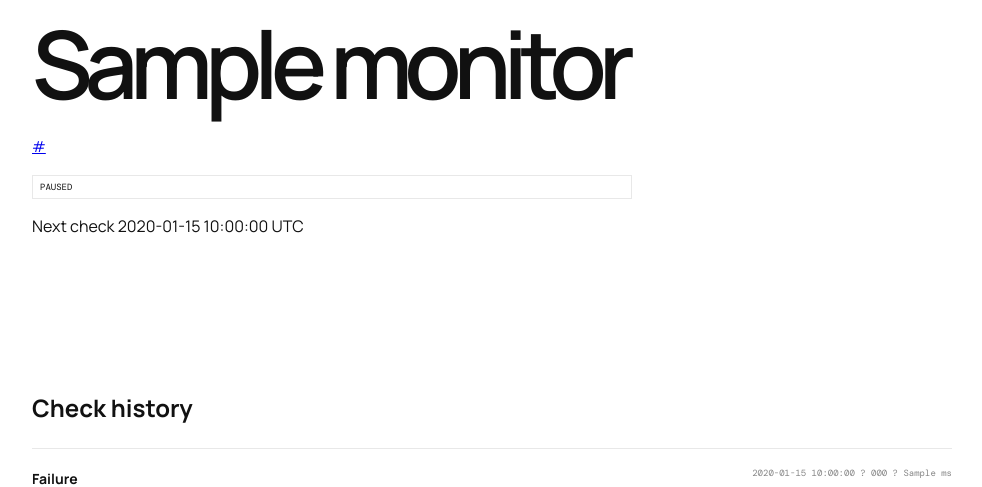
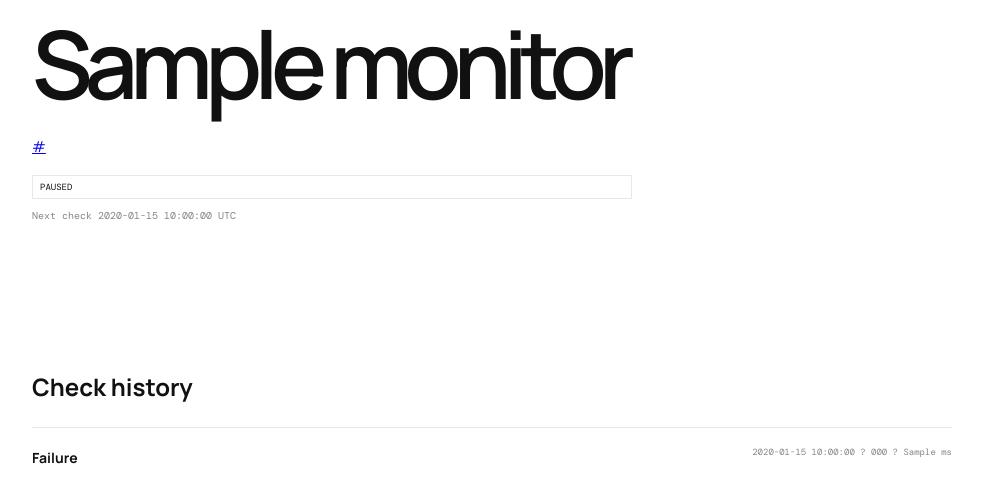
Before and after one commit to RajuSinghRaj/devme, a Flask app: template templates/monitor.html in a window 1280 px wide. Shown: the part 196-683 px from the top of the page, without its empty margins (148-1130 px from the left). Run offline with Flask 3, Linux system fonts and the light colour scheme; the template is opened without the code that fills it: most values are stand-ins (such as "Sample title", 1, 10 or a date in 2020).

Commit message:
style: format monitor schedule note

```diff
--- a/static/style.css
+++ b/static/style.css
@@ -20,3 +20,5 @@
 .pagination{display:flex;align-items:center;justify-content:center;gap:24px;padding:26px 0;font:10px 'DM Mono',monospace}.pagination a{color:var(--ink);text-decoration:none;border-bottom:1px solid var(--ink);padding-bottom:3px}.pagination span{color:var(--muted)}
 
 .monitor-list small{font:9px 'DM Mono',monospace;color:var(--muted)}
+
+.schedule-note{font:10px 'DM Mono',monospace;color:var(--muted)}
```
